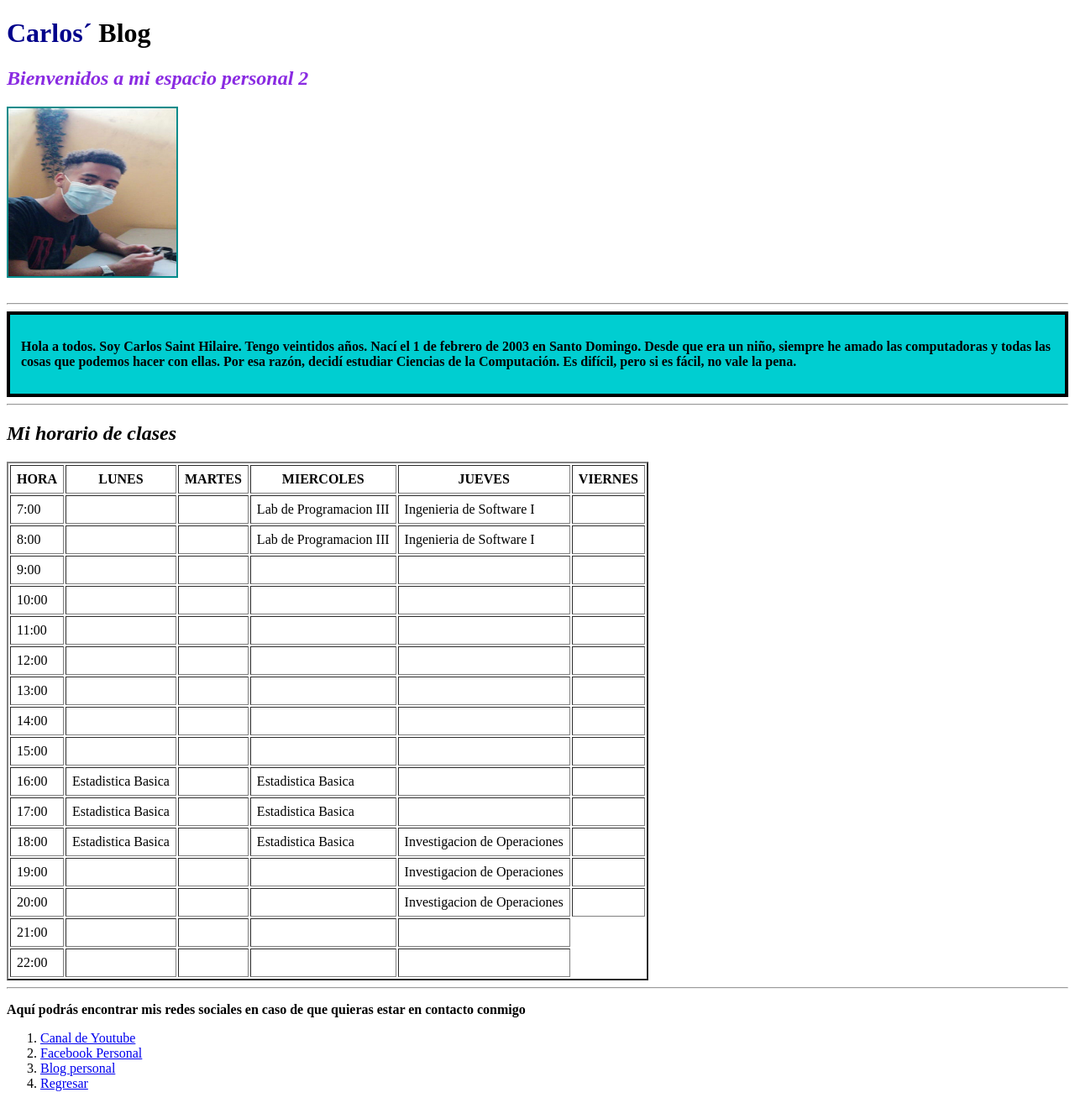
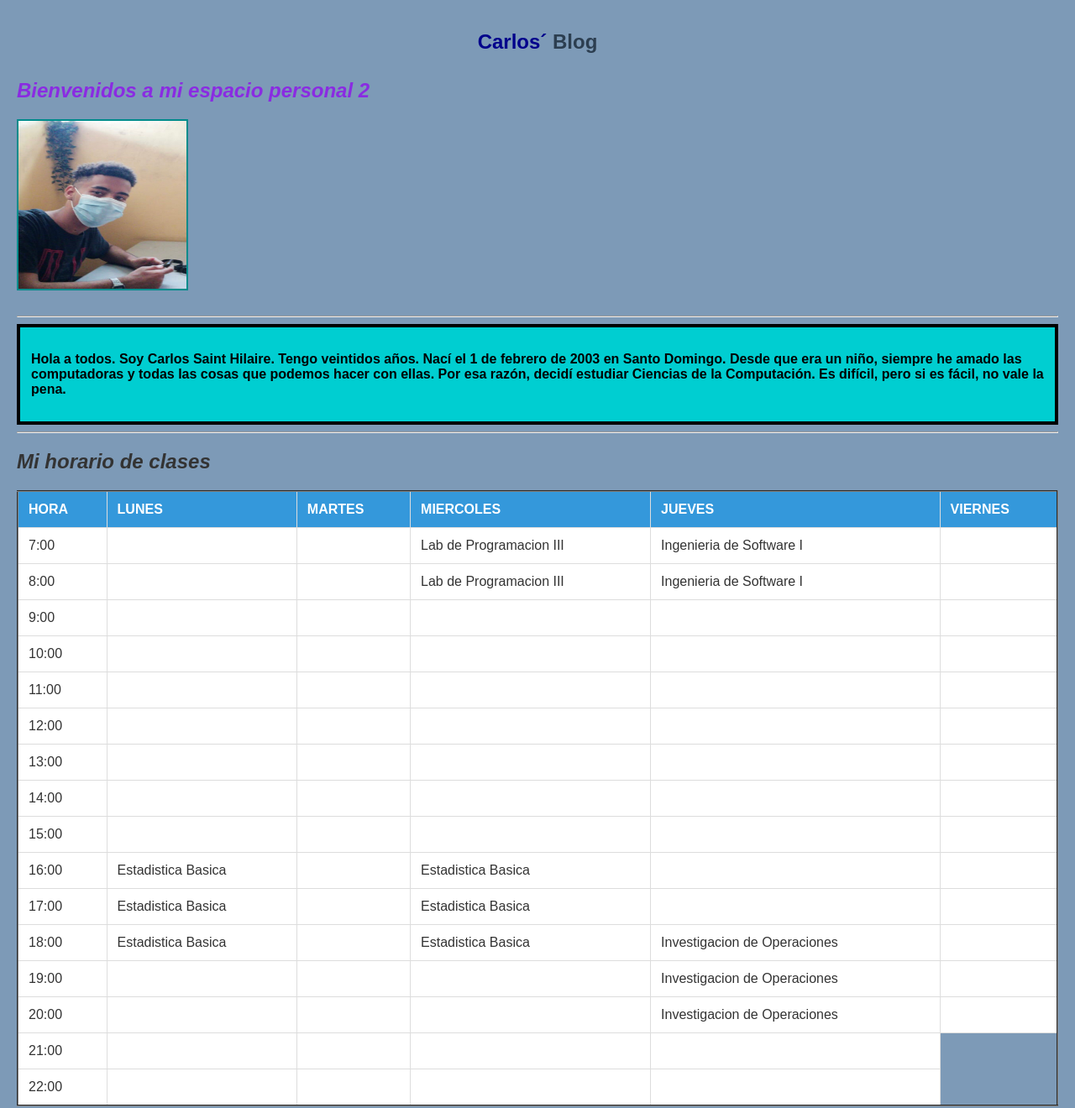
Before and after one commit to SAmuelX100/Tarea-Programacion-III, a plain HTML site: page index.html in a window 1280 px wide. Shown: the top 1320 px of the page at 84% size. Drawn offline with Linux system fonts and the light colour scheme.

Commit message:
agregando estilos

```diff
--- a/index.html
+++ b/index.html
@@ -5,6 +5,7 @@
     <meta http-equiv="X-UA-Compatible" content="IE=edge">
     <meta name="viewport" content="width=device-width, initial-scale=1.0">
     <title>Carlos´ Personal Blog</title>
+    <link rel="stylesheet" href="style.css" />
 
 
 </head>
--- /dev/null
+++ b/style.css
@@ -0,0 +1,70 @@
+/* Estilo global */
+body {
+    font-family: Arial, sans-serif;
+    background-color: #7d9ab7;
+    color: #333;
+    margin: 0;
+    padding: 20px;
+  }
+
+  h1 {
+    text-align: center;
+    color: #2c3e50;
+    margin-bottom: 30px;
+    font-size: 24px;
+    font-weight: bold;
+  }
+
+  /* Estilo de la tabla */
+  table {
+    width: 100%;
+    border-collapse: collapse;
+    margin-bottom: 30px;
+  }
+
+  th, td {
+    padding: 12px;
+    text-align: left;
+    border: 1px solid #ddd;
+  }
+
+  th {
+    background-color: #3498db;
+    color: white;
+    text-transform: uppercase;
+  }
+
+  td {
+    background-color: #ffffff;
+  }
+
+  tr:nth-child(even) {
+    background-color: #f2f2f2;
+  }
+
+  /* Estilo de los enlaces */
+  a {
+    color: #2980b9;
+    text-decoration: none;
+  }
+
+  a:hover {
+    text-decoration: underline;
+  }
+
+  /* Estilo del botón de navegación */
+  table td a {
+    display: block;
+    text-align: center;
+    background-color: #b8c417;
+    color: white;
+    padding: 10px;
+    text-transform: uppercase;
+    font-weight: bold;
+    border-radius: 4px;
+    transition: background-color 0.3s ease;
+  }
+
+  table td a:hover {
+    background-color: #2980b9;
+  }
```
